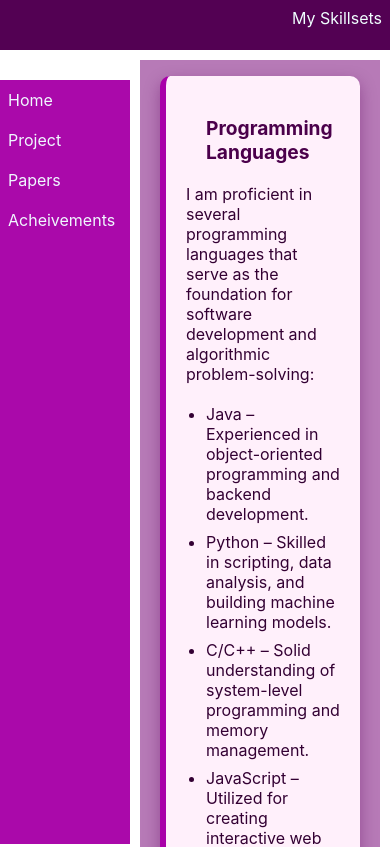
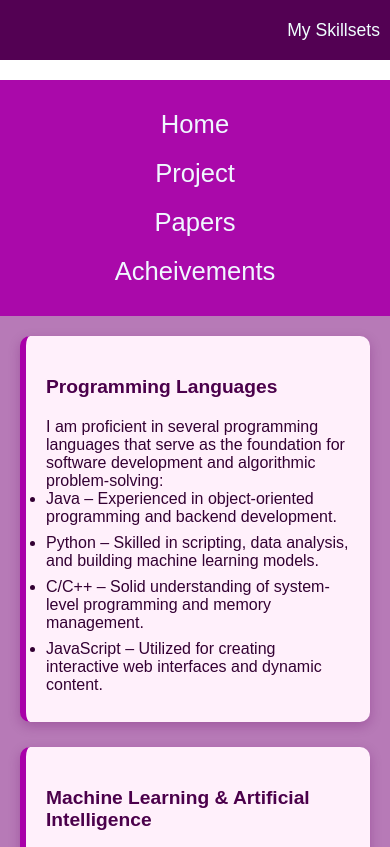
Before and after one commit to ramyaMohn/portfolio, a React (Create React App) app: page /Skill in a window 390 px wide. Shown: the top 847 px of the page. Built offline with nearby package versions, Linux system fonts and the light colour scheme.

Commit message:
Update App.css

```diff
--- a/src/App.css
+++ b/src/App.css
@@ -1,460 +1,360 @@
-*{
-  margin:0;
-  padding:0;
+* {
+  margin: 0;
+  padding: 0;
   box-sizing: border-box;
 }
-.hom_nav{
+
+html {
+  scroll-behavior: smooth;
+}
+
+body {
+  font-family: Arial, sans-serif;
+}
+
+/* Top Navbar */
+.hom_nav {
   background-color: rgb(83, 1, 83);
   height: 60px;
+  display: flex;
+  align-items: center;
+  justify-content: flex-end;
+  padding: 0 20px;
+  z-index: 999;
+}
 
-}
-.hom_nav ul li a{
-  text-decoration: none;
-  color:white;
-  font-size: 1.4rem;
-  cursor:pointer;
-
-
-}
-.hom_nav ul li a:hover{
-  color: yellow;
-  text-decoration:underline;
-}
 .hom_nav ul {
   display: flex;
+  gap: 15px;
   list-style: none;
-  gap:12px;
-  justify-content: flex-end;
-  padding:10px;
+}
 
+.hom_nav ul li a {
+  text-decoration: none;
+  color: white;
+  font-size: 1.3rem;
+  cursor: pointer;
 }
-.hom-con{
-    flex: 1;
-  padding: 20px 30px;
-  color: #4b004b;
-  font-size: 1rem;
-  line-height: 1.6;
-  text-align: justify;
+
+.hom_nav ul li a:hover {
+  color: yellow;
+  text-decoration: underline;
 }
+
+/* Home Page */
+.outer {
+  background: linear-gradient(to bottom right, #fce3ff, #e4c1f9);
+  padding: 40px 0;
+}
+
 .outer h1 {
   font-size: 2.5rem;
   color: #4b004b;
-  margin-top: 20px;
   font-weight: bold;
-  text-shadow: 1px 1px 2px rgba(0,0,0,0.2);
+  text-shadow: 1px 1px 2px rgba(0, 0, 0, 0.2);
 }
-.hom_img{
- background-color: #fff;
+
+.hom_img {
   display: flex;
   flex-direction: row;
   align-items: center;
   justify-content: center;
-  width: 90%;
   max-width: 1000px;
-  min-height: 350px; /* Ensures height is consistent */
-  padding: 40px;
+  margin: auto;
+  padding: 30px;
+  background-color: white;
   border-radius: 12px;
   box-shadow: 0 8px 20px rgba(128, 0, 128, 0.3);
-  margin: 0 auto;
+}
 
+#profile {
+  width: 200px;
+  height: 200px;
+  border-radius: 15px;
+  margin-right: 20px;
 }
-#profile{
-  width:200px;
-  height:200px;
-  border-radius: 15px;
-  padding-left: 10px;
+
+.hom-con {
+  flex: 1;
+  color: #4b004b;
+  font-size: 1rem;
+  text-align: justify;
 }
-.outer{
-   background: linear-gradient(to bottom right, #fce3ff, #e4c1f9);
-  height: 650px;
 
+.inner {
+  box-shadow: 0 6px 16px rgba(90, 0, 90, 0.4);
 }
-#git{
-  width:50px;
-  height:50px;
+
+.hom_foot, .skill-foot {
+  background-color: rgb(83, 1, 83);
+  color: beige;
+  text-align: center;
+  padding: 20px;
 }
-#linkd{
-  padding-left: 10px;
-   width:50px;
-  height:50px;
+
+#git, #linkd {
+  width: 50px;
+  height: 50px;
+  margin: 0 10px;
 }
-.hom_foot{
-  background-color:rgb(83, 1, 83) ;
-  color:beige;
-}
-.inner{
-  padding: 50px 0px 50px;
-   box-shadow: 0 6px 16px rgba(90, 0, 90, 0.4);
-}
-.skill_nav{
-  display: flex;
-  justify-content: end;
+
+/* Skill Section */
+.skill_nav, .proj_nav {
   background-color: rgb(83, 1, 83);
   font-size: 1.5rem;
   color: azure;
-  height:80px;
+  height: 80px;
+  display: flex;
+  align-items: center;
+  justify-content: flex-end;
   padding: 20px;
-  position:fixed;
+  position: fixed;
+  top: 0;
+  width: 100%;
+  z-index: 1000;
 }
 
-.side_nav{
-
- position: fixed;
-  top: 80px; /* below top navbar */
+.side_nav {
+  position: fixed;
+  top: 80px;
   left: 0;
   background-color: rgb(170, 9, 170);
   width: 200px;
-  height: calc(100vh - 80px); /* full height minus top navbar */
+  height: calc(100vh - 80px);
   font-size: 1.6rem;
   padding: 20px;
   overflow-y: auto;
+  z-index: 1000;
+}
 
+.side_nav ul {
+  list-style: none;
 }
-.side_nav li{
 
-  list-style: none;
+.side_nav li {
   margin-bottom: 20px;
 }
-.side_nav li a{
-  color:aliceblue;
+
+.side_nav li a {
+  color: aliceblue;
   text-decoration: none;
-  padding-top:20px;
-  padding-bottom:20px;
+}
 
-}
-.container{
-  background-color: rgb(183, 122, 183);
-  padding:40px;
-  flex:1;
-  min-height: 100vh;
-  max-width:100vw;
-
-}
-.main-skill{
-    display: flex;
+.main-skill {
+  display: flex;
   margin-left: 200px;
   margin-top: 80px;
 }
-.skill-box dt{
-  font-weight: bold;
-  font-size:1.2rem;
-  padding:20px;
-  color:#4B004B;
+
+.container {
+  background-color: rgb(183, 122, 183);
+  padding: 40px;
+  flex: 1;
 }
-.skill-box dd{
-  margin-bottom:20px;
-  margin-left: 0;
-  color:#330033;
 
+.skill-box {
+  background-color: #fff0fb;
+  border-left: 6px solid #a900a9;
+  border-radius: 10px;
+  padding: 20px;
+  margin-bottom: 25px;
+  box-shadow: 0 4px 12px rgba(105, 14, 105, 0.3);
+  transition: transform 0.2s ease-in-out;
 }
-.skill ul{
-  margin-top:20px;
-  padding-left: 20px;
 
-}
-.skill li{
-  margin-bottom: 8px;
-}
-.skill-box{
-  background-color: #fff0fb;
-  border-radius:10px;
-  box-shadow:0 4px 12px rgba(105, 14, 105, 0.3);
-  padding:20px;
-  margin-bottom:25px;
-  transition:transform 0.2s ease-in-out;
-  border-left:6px solid #a900a9;
-}
-.skill-box{
-  transform:translateY(-4px);
-  box-shadow: 0 6px 16px rgba(90, 0, 90, 0.4);
-}
-.skill-foot {
-  background-color: rgb(83, 1, 83);
-  align-items: center;
-  color: #fff0fb;
-
-}
 .skill-box:hover {
   transform: translateY(-4px);
   box-shadow: 0 6px 16px rgba(90, 0, 90, 0.4);
 }
-.skill-foot img{
-  border-radius: 5px 5px 5px 5px;
-  width:50px;
-  height:50px;
-  transform: translateY(-4px);
+
+.skill-box dt {
+  font-weight: bold;
+  font-size: 1.2rem;
+  padding: 20px 0;
+  color: #4B004B;
 }
-.proj_nav{
-  display: flex;
-  justify-content: end;
-  background-color: rgb(83, 1, 83);
-  font-size: 1.5rem;
-  color: azure;
-  height:80px;
-  padding: 20px;
-  position: fixed;
+
+.skill-box dd {
+  color: #330033;
 }
+
+.skill li {
+  margin-bottom: 8px;
+}
+
+/* Projects */
 .projects {
   display: flex;
-  align-items: center;
-   align-items: stretch;
-   min-height: 180px;
-   height: 200px;
-  border-radius: 12px;
+  flex-direction: row;
+  align-items: stretch;
   padding: 20px;
   margin: 20px 0;
   background-color: #fef6ff;
-  box-shadow: 0 4px 12px rgba(0, 0, 0, 0.1); /* Shadow effect */
+  border-radius: 12px;
+  box-shadow: 0 4px 12px rgba(0, 0, 0, 0.1);
   transition: box-shadow 0.3s ease;
 }
 
 .projects:hover {
-  box-shadow: 0 6px 18px rgba(128, 0, 128, 0.35); /* Hover shadow */
+  box-shadow: 0 6px 18px rgba(128, 0, 128, 0.35);
 }
 
 .projects img {
   width: 120px;
   height: auto;
+  border-radius: 10px;
   margin-right: 20px;
-  border-radius: 10px;
 }
 
 .project-content {
   flex: 1;
+  display: flex;
+  flex-direction: column;
+  justify-content: center;
 }
 
 .project-content h3 {
-  margin: 0;
   font-size: 1.3rem;
+  margin-bottom: 10px;
   color: #333;
 }
 
 .project-content p {
-  margin-top: 8px;
   font-size: 1rem;
   color: #555;
   line-height: 1.5;
 }
 
+.arrow-container {
+  display: flex;
+  align-items: center;
+  padding-left: 15px;
+}
+
 .arrow-link {
   font-size: 2rem;
   color: #777;
-  margin-left: 15px;
   text-decoration: none;
 }
 
 .arrow-link:hover {
   color: #000;
 }
-.arrow-container {
-  display: flex;
-  align-items: center;
-  min-width: 40px;
-justify-content: center;
-  padding-left: 15px;}
-.project-content {
-  flex: 1;
-  display: flex;
-  flex-direction: column;
-  justify-content: center;
-  width:800px;
+
+/* Achievement */
+.page-header h1 {
+  text-align: center;
+  margin-top: 90px;
+  color: rgb(135, 26, 135);
 }
 
-.project-content h3 {
-  margin: 10px 0 0;
-  font-size: 1.3rem;
-  color: #333;
+.achievement-list {
+  max-width: 800px;
+  margin: 40px auto;
+  padding: 0 20px;
 }
 
-.project-content p {
-  margin: 0;
-  font-size: 1rem;
-  color: #555;
-  line-height: 1.5;
-}
-.nav-center {
-  width: 100%;
-  text-align: center;
-  font-size: 1.5rem;
-  font-weight: bold;
+.achievement-item {
+  background-color: #fefefe;
+  border-left: 6px solid rgb(135, 26, 135);
+  padding: 15px 20px;
+  margin-bottom: 20px;
+  border-radius: 8px;
+  box-shadow: 0 2px 8px rgba(0, 0, 0, 0.05);
+  font-size: 1.05rem;
+  line-height: 1.6;
 }
 
-.project-detail-container {
-  padding: 30px;
-  padding-left: 240px;
-  flex: 1;
-  padding: 30px;
-  background-color: #fff;
-  box-shadow: 0 4px 12px rgba(128, 0, 128, 0.1);
-  border-radius: 10px;
-  margin: 20px;
-}
-
-.project-detail-img {
-  width: 100%;
-  max-width: 600px;
-  height: auto;
-  border-radius: 12px;
-  border: 2px solid rebeccapurple;
-  margin-bottom: 20px;
-  object-fit: cover;
-  display: block;
-  display: flex;
-  flex-direction: column;
-  align-items: center;
-}
-
-.project-section {
-  margin-top: 20px;
-}
-
-.project-section h2 {
-  font-size: 1.4rem;
-  color: rebeccapurple;
-  margin-bottom: 10px;
-}
-
-.project-section p {
-  font-size: 1rem;
-  color: #444;
-  line-height: 1.6;
-}
-.methodology-table {
-  width: 100%;
-  border-collapse: collapse;
-  margin-top: 10px;
-  background-color: #fff;
-  box-shadow: 0 2px 8px rgba(128, 0, 128, 0.1);
-}
-
-.methodology-table th,
-.methodology-table td {
-  border: 1px solid #ccc;
-  padding: 12px;
-  text-align: left;
-  vertical-align: top;
-}
-
-.methodology-table th {
-  background-color: rebeccapurple;
-  color: white;
-  font-weight: bold;
-}
-
-.methodology-table tr:nth-child(even) {
-  background-color: #f9f0fc;
-}
-.proj_nav, .skill_nav {
-  position: fixed;
-  top: 0;
-  left: 0;
-  width: 100%;
-  z-index: 1000;
-}
-
-html {
-  scroll-behavior: smooth;
-}
-
+/* Responsive Breakpoints */
 @media screen and (max-width: 768px) {
   .hom_nav ul {
     flex-direction: column;
     align-items: flex-end;
-    padding: 10px;
-    gap: 8px;
-  }
-
-  .skill_nav, .proj_nav {
-    font-size: 1.1rem;
-    padding: 10px;
-    height: 60px;
-  }
-
-  .side_nav {
-    width: 160px;
-    font-size: 1.2rem;
-    padding: 10px;
-  }
-
-  .main-skill {
-    margin-left: 160px;
-    margin-top: 60px;
-    flex-direction: column;
-    padding: 10px;
   }
 
   .hom_img {
     flex-direction: column;
     padding: 20px;
-    min-height: auto;
   }
 
   #profile {
     width: 150px;
     height: 150px;
-    padding: 0;
     margin-bottom: 15px;
   }
 
-  #git, #linkd {
-    width: 40px;
-    height: 40px;
+  .main-skill {
+    flex-direction: column;
+    margin-left: 0;
+    margin-top: 80px;
   }
 
-  .project-content {
+  .side_nav {
+    position: relative;
+    width: 100%;
+    height: auto;
+    top: 0;
+    left: 0;
+    display: flex;
+    justify-content: center;
+  }
+
+  .side_nav ul {
+    display: flex;
+    flex-direction: row;
+    justify-content: space-around;
     width: 100%;
   }
 
-  .project-detail-container {
-    padding: 20px;
-    padding-left: 180px;
+  .side_nav li {
+    margin: 10px 0;
   }
 
   .projects {
     flex-direction: column;
-    height: auto;
   }
 
   .projects img {
     margin: 0 0 15px 0;
     width: 100px;
   }
+}
+
+@media screen and (max-width: 480px) {
+  .hom_nav ul {
+    align-items: flex-start;
+  }
+
+  .skill_nav, .proj_nav {
+    font-size: 1.1rem;
+    height: 60px;
+    padding: 10px;
+  }
+
+  .side_nav {
+    flex-direction: column;
+    align-items: center;
+  }
+
+  .side_nav ul {
+    flex-direction: column;
+    align-items: center;
+  }
+
+  .projects {
+    padding: 15px;
+  }
 
   .project-content h3 {
-    font-size: 1.2rem;
+    font-size: 1.1rem;
   }
 
   .project-content p {
     font-size: 0.95rem;
   }
 
-  .arrow-link {
-    font-size: 1.5rem;
-  }
-}
-
-@media screen and (max-width: 480px) {
-  .hom_nav ul {
-    align-items: flex-start;
-    padding: 8px;
-  }
-
-  .skill_nav, .proj_nav {
-    font-size: 1rem;
-    height: 50px;
-    padding: 8px;
-  }
-
-  .side_nav {
-    width: 130px;
-    font-size: 1rem;
-    padding: 10px 8px;
-  }
-
-  .main-skill {
-    margin-left: 130px;
-    margin-top: 50px;
-    padding: 10px;
+  .container {
+    padding: 20px;
   }
 
   .outer h1 {
@@ -462,37 +362,8 @@ html {
     text-align: center;
   }
 
-  .hom-con {
-    padding: 15px;
-    font-size: 0.9rem;
-  }
-
-  .hom_img {
-    width: 100%;
-    padding: 15px;
-  }
-
-  #profile {
-    width: 130px;
-    height: 130px;
-  }
-
-  .container {
-    padding: 20px;
-  }
-
-  .project-detail-container {
-    padding: 15px;
-    padding-left: 150px;
-  }
-
-  .project-section h2 {
-    font-size: 1.2rem;
-  }
-
-  .project-section p,
-  .methodology-table td,
-  .methodology-table th {
-    font-size: 0.9rem;
+  #git, #linkd {
+    width: 40px;
+    height: 40px;
   }
 }
```
